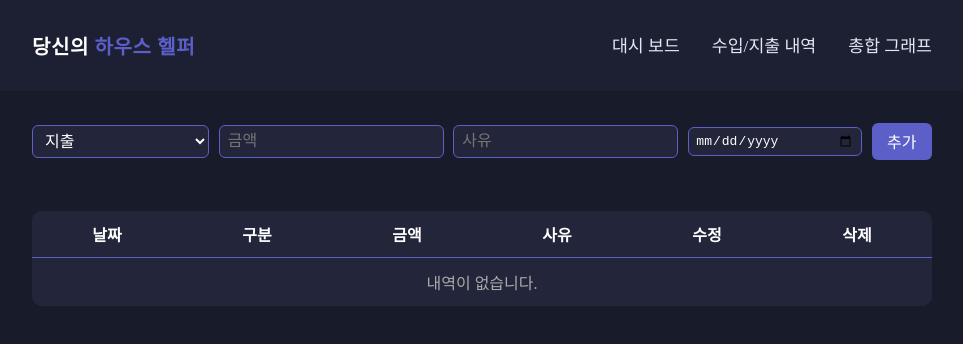
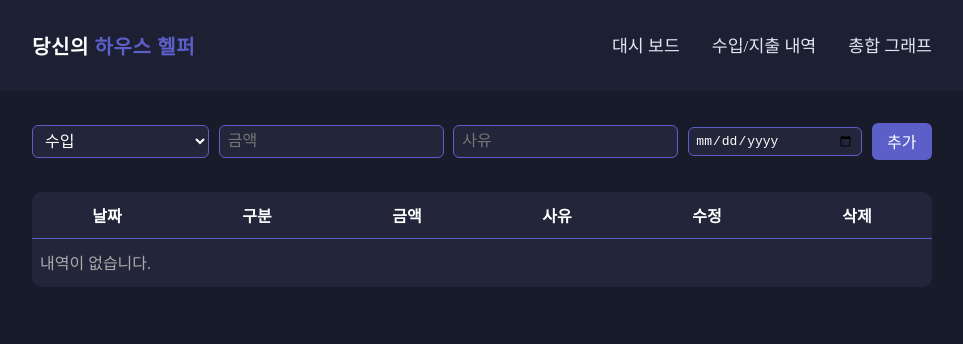
Before and after one commit to uranny/YourHouseHelper, a React (Vite) app: page /table in a window 1280 px wide. Shown: the top 344 px of the page, without its empty margins (158-1121 px from the left). Built offline with nearby package versions, Linux system fonts and the light colour scheme.

Commit message:
design : fix design at Table page

```diff
--- a/src/components/EditModal/index.jsx
+++ b/src/components/EditModal/index.jsx
@@ -46,13 +46,13 @@ function EditModal({ open, value, onChange, onSave, onCancel }) {
                     />
                 </S.Row>
                 <S.ButtonRow>
-                    <S.Button onClick={onSave}>저장</S.Button>
                     <S.Button
                         style={{ background: '#444', color: '#fff' }}
                         onClick={onCancel}
                     >
                         취소
                     </S.Button>
+                    <S.Button onClick={onSave}>저장</S.Button>
                 </S.ButtonRow>
             </S.ModalBox>
         </S.Overlay>
--- a/src/components/RecordInput/index.jsx
+++ b/src/components/RecordInput/index.jsx
@@ -1,4 +1,3 @@
-import React from 'react';
 import * as S from './styled';
 
 function RecordInput({ newRecord, setNewRecord, handleAddRecord }) {
@@ -24,7 +23,6 @@ function RecordInput({ newRecord, setNewRecord, handleAddRecord }) {
                 name="description"
                 type="text"
                 placeholder="사유"
-                maxLength={10}
                 value={newRecord.description}
                 onChange={e => setNewRecord({ ...newRecord, description: e.target.value })}
             />
--- a/src/components/RecordInput/styled.js
+++ b/src/components/RecordInput/styled.js
@@ -6,7 +6,6 @@ export const InputBox = styled.form`
     align-items: center;
     gap: 0.6em;
     border-radius: 10px;
-    margin-bottom: 1.2em;
     box-shadow: none;
 
     @media (max-width: 1200px) {
--- a/src/components/RecordTable/index.jsx
+++ b/src/components/RecordTable/index.jsx
@@ -46,17 +46,16 @@ function RecordTable({ filteredRecords, CATEGORIES, onEdit, onDelete }) {
             <S.TableWrapper>
                 <S.Table>
                     <thead>
-                        <tr>
+                        <S.Tr>
                             <S.Th>날짜</S.Th>
                             <S.Th>구분</S.Th>
                             <S.Th>금액</S.Th>
                             <S.Th>사유</S.Th>
                             <S.Th>수정</S.Th>
                             <S.Th>삭제</S.Th>
-                        </tr>
+                        </S.Tr>
                     </thead>
-
-                    <tbody>
+                    <tbody style={{position : 'relative', overflow : 'visible'}}>
                         {sortedRecords.length === 0 ? (
                             <tr>
                                 <S.Td colSpan={6} style={{ textAlign: 'center', color: '#aaa' }}>
@@ -71,7 +70,9 @@ function RecordTable({ filteredRecords, CATEGORIES, onEdit, onDelete }) {
                                     <S.Td style={{ color: r.category === 'INCOME' ? '#3ad29f' : '#5b5fc7', fontWeight: 500 }}>
                                         {Number(r.amount).toLocaleString()}원
                                     </S.Td>
-                                    <S.Td>{r.description}</S.Td>
+                                    <S.Td>
+                                        {r.description}
+                                    </S.Td>
                                     <S.Td>
                                         <button
                                             style={{ background: 'none', color: '#fff', border: 'none', cursor: 'pointer' }}
--- a/src/components/RecordTable/styled.js
+++ b/src/components/RecordTable/styled.js
@@ -5,17 +5,19 @@ export const TableWrapper = styled.div`
     overflow-x: auto;
     background: #23263a;
     border-radius: 10px;
-    margin-bottom: 1.2em;
     box-shadow: none;
 `;
 
 export const Table = styled.table`
     width: 100%;
+    display : flex;
+    flex-direction : column;
     border-collapse: collapse;
     background: transparent;
 `;
 
 export const Th = styled.th`
+    flex : 1;
     background: #23263a;
     color: #fff;
     font-weight: 600;
@@ -25,18 +27,20 @@ export const Th = styled.th`
 `;
 
 export const Td = styled.td`
+    flex : 1;
     color: #fff;
     padding: 0.7em 0.5em;
     text-align: center;
     font-size: 1em;
     border-bottom: 1px solid #23263a;
-    max-width: 120px;
     overflow: hidden;
     text-overflow: ellipsis;
     white-space: nowrap;
 `;
 
 export const Tr = styled.tr`
+    display : flex;
+    flex : 1;
     &:nth-child(even) {
         background: #23263a;
     }
--- a/src/hooks/useTable.js
+++ b/src/hooks/useTable.js
@@ -6,7 +6,7 @@ export function useTable() {
         selectedYear, setSelectedYear, selectedMonth, setSelectedMonth, records, setRecords
     } = useAccountBook();
 
-    const [newRecord, setNewRecord] = useState({ category: 'EXPENSE', amount: '', description: '', date: '' });
+    const [newRecord, setNewRecord] = useState({ category: 'INCOME', amount: '', description: '', date: '' });
 
     const handleAddRecord = () => {
         if (!newRecord.amount || !newRecord.date) return;
```
